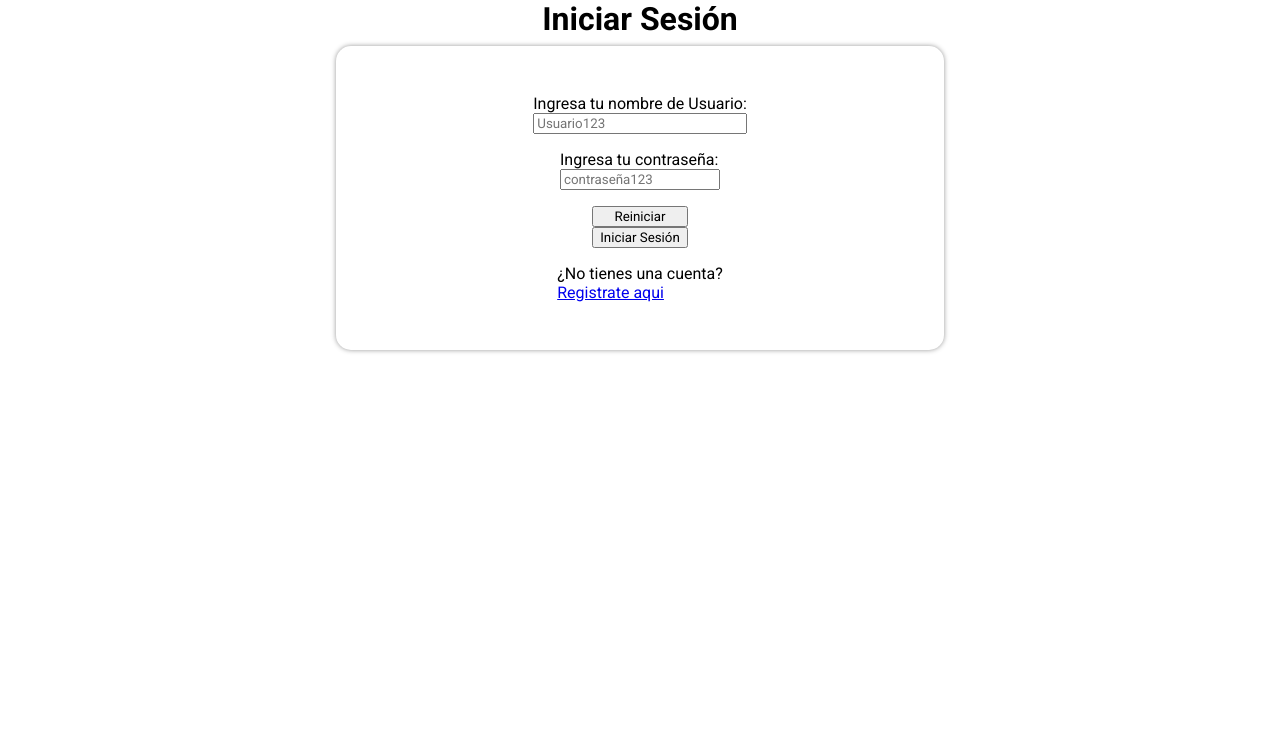
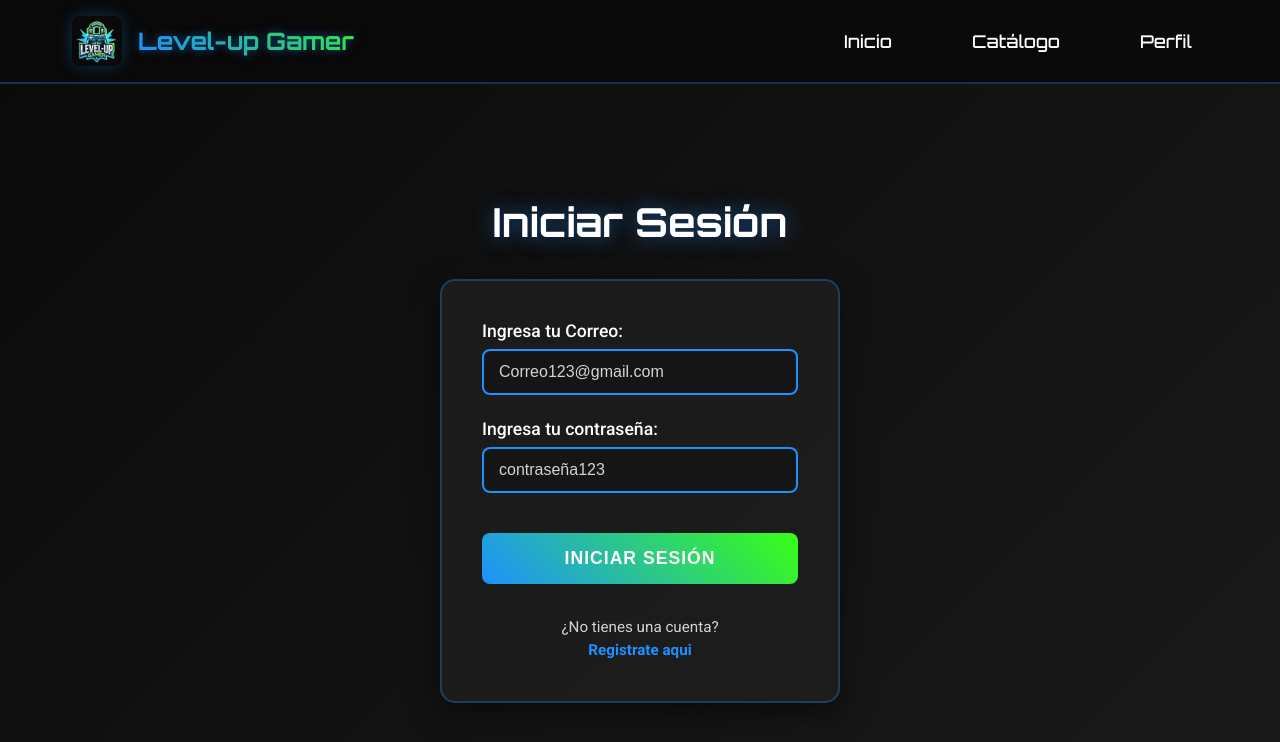
Before and after one commit to gato7382/Gamer_Store, a plain HTML site: page inicio.html in a window 1280 px wide. Drawn offline with Linux system fonts and the light colour scheme.

Commit message:
Actualize la pagina de inicio

```diff
--- a/css/style.css
+++ b/css/style.css
@@ -1,47 +1,233 @@
 @import url('https://fonts.googleapis.com/css2?family=Roboto:ital,wght@0,100..900;1,100..900&display=swap');
+@import url('https://fonts.googleapis.com/css2?family=Orbitron:wght@400..900&display=swap');
 
-*{
-    font-family: "Roboto", sans-serif;
+* {
     margin: 0;
+    padding: 0;
+    box-sizing: border-box;
 }
 
-header{
-    height:  8vh;
-    width: 100%;
-    display: flex;
-    justify-content: center;
-    flex-direction: column;
-    background-color: black;
-}
-
-#titulo{
-    display: flex;
-    justify-content: center;
-}
-
-form{
+body {
+    font-family: "Roboto", sans-serif;
+    background: linear-gradient(135deg, #0a0a0a 0%, #1a1a1a 100%);
+    min-height: 100vh;
     display: flex;
     flex-direction: column;
     justify-content: center;
     align-items: center;
-    gap: 1rem;
-    box-shadow: 0px 0px 5px #00000069;
-    border-radius: 15px;
-    padding: 3rem;
-    width: 40vw;
+    color: #FFFFFF;
 }
 
-#body{
-    min-height: 40vh;
+ header {
+    font-family: "Orbitron", sans-serif;
+    position: fixed;
+    top: 0;
+    left: 0;
+    width: 100%;
+    background: rgba(10, 10, 10, 0.95);
+    backdrop-filter: blur(10px);
+    border-bottom: 2px solid rgba(30, 144, 255, 0.3);
+    z-index: 1000;
+    padding: 1rem 0;
+}
+
+.contenedor-header {
+    display: flex;
+    justify-content: space-between;
+    align-items: center;
+    max-width: 1200px;
+    margin: 0 auto;
+    padding: 0 2rem;
+}
+
+.logo {
+    display: flex;
+    align-items: center;
+    gap: 1rem;
+}
+
+.logo img {
+    width: 50px;
+    height: 50px;
+    border-radius: 8px;
+    box-shadow: 0 0 15px rgba(30, 144, 255, 0.3);
+}
+
+.logo h2 {
+    font-family: "Orbitron", sans-serif;
+    background: linear-gradient(45deg, #1E90FF, #39FF14);
+    background-clip: text;
+    -webkit-background-clip: text;
+    -webkit-text-fill-color: transparent;
+    color: transparent;
+    font-size: 1.5rem;
+    font-weight: bold;
+    text-shadow: 0 0 10px rgba(30, 144, 255, 0.5);
+}
+
+nav ul {
+    display: flex;
+    list-style: none;
+    gap: 3rem;
+}
+
+nav ul li a {
+    color: #FFFFFF;
+    text-decoration: none;
+    font-size: 1.1rem;
+    font-weight: 500;
+    transition: all 0.3s ease;
+    padding: 0.5rem 1rem;
+    border-radius: 5px;
+    position: relative;
+}
+
+nav ul li a:hover {
+    color: #39FF14;
+    background: rgba(57, 255, 20, 0.1);
+    text-shadow: 0 0 5px rgba(57, 255, 20, 0.5);
+}
+
+nav ul li a::after {
+    content: '';
+    position: absolute;
+    bottom: -5px;
+    left: 50%;
+    width: 0;
+    height: 2px;
+    background: linear-gradient(45deg, #1E90FF, #39FF14);
+    transition: all 0.3s ease;
+    transform: translateX(-50%);
+}
+
+nav ul li a:hover::after {
+    width: 100%;
+}
+
+ #contenedor-principal {
+            display: flex;
+            flex-direction: column;
+            justify-content: center;
+            align-items: center;
+            min-height: 100vh;
+            padding-top: 100px;
+        }
+
+#titulo {
+    font-family: "Orbitron", sans-serif;
+    text-align: center;
+    margin-bottom: 2rem;
+}
+
+#titulo h1 {
+    font-size: 2.5rem;
+    color: #FFFFFF;
+    font-weight: bold;
+    text-shadow: 0 0 20px rgba(30, 144, 255, 0.5);
+}
+
+#body {
+    background: rgba(30, 30, 30, 0.8);
+    padding: 2.5rem;
+    border-radius: 15px;
+    box-shadow: 0 10px 30px rgba(0, 0, 0, 0.5);
+    border: 2px solid rgba(30, 144, 255, 0.3);
+    min-width: 400px;
+    text-align: center;
+}
+
+#formulario {
     display: flex;
     flex-direction: column;
-    justify-content: center;
-    align-items: center;
-    row-gap: 3rem;
+    gap: 1.5rem;
 }
 
-.row{
+.row {
     display: flex;
     flex-direction: column;
-    justify-content: center;
+    text-align: left;
 }
+
+.row label {
+    color: #FFFFFF;
+    font-size: 1.1rem;
+    margin-bottom: 0.5rem;
+    font-weight: 500;
+}
+
+.row input {
+    padding: 12px 15px;
+    border: 2px solid #1E90FF;
+    border-radius: 8px;
+    background: rgba(20, 20, 20, 0.9);
+    color: #FFFFFF;
+    font-size: 1rem;
+    transition: all 0.3s ease;
+    outline: none;
+}
+
+.row input::placeholder {
+    color: #D3D3D3;
+}
+
+.row input:focus {
+    border-color: #39FF14;
+    box-shadow: 0 0 10px rgba(57, 255, 20, 0.3);
+    transform: translateY(-2px);
+}
+
+.row button {
+    padding: 15px 30px;
+    background: linear-gradient(45deg, #1E90FF, #39FF14);
+    color: #FFFFFF;
+    border: none;
+    border-radius: 8px;
+    font-size: 1.1rem;
+    font-weight: bold;
+    cursor: pointer;
+    transition: all 0.3s ease;
+    margin-top: 1rem;
+    text-transform: uppercase;
+    letter-spacing: 1px;
+}
+
+.row button:hover {
+    transform: translateY(-3px);
+    box-shadow: 0 5px 20px rgba(30, 144, 255, 0.4);
+    background: linear-gradient(45deg, #39FF14, #1E90FF);
+}
+
+.row button:active {
+    transform: translateY(-1px);
+}
+
+#body p {
+    margin-top: 2rem;
+    color: #D3D3D3;
+    font-size: 0.95rem;
+    line-height: 1.5;
+}
+
+#body a {
+    color: #1E90FF;
+    text-decoration: none;
+    font-weight: bold;
+    transition: color 0.3s ease;
+}
+
+#body a:hover {
+    color: #39FF14;
+    text-shadow: 0 0 5px rgba(57, 255, 20, 0.5);
+}
+
+@media (max-width: 480px) {
+    #body {
+        min-width: 300px;
+        margin: 1rem;
+        padding: 2rem;
+    }
+
+    #titulo h1 {
+        font-size: 2rem;
+    }
+}
--- a/inicio.html
+++ b/inicio.html
@@ -7,25 +7,42 @@
     <link rel="stylesheet" href="css/style.css">
 </head>
 <body>
+    <header>
+        <div class="contenedor-header">
+            <div class="logo">
+                <img src="imgs/Logo Level-Up.png" alt="Level-up Gamer Logo">
+                <h2>Level-up Gamer</h2>
+            </div>
+            <nav>
+                <ul>
+                    <li><a href="#">Inicio</a></li>
+                    <li><a href="#">Catálogo</a></li>
+                    <li><a href="#">Perfil</a></li>
+                </ul>
+            </nav>
+        </div>
+    </header>
+
+    <div id="contenedor-principal">
         <div id="titulo">
             <h1>Iniciar Sesión</h1>
         </div>
         <div id="body">
             <form action="#" id="formulario">
                 <div class="row">
-                <label for="usuario">Ingresa tu nombre de Usuario: <br></label>
-                <input type="text" name="usuario" id="usuario" placeholder="Usuario123">
+                    <label for="correo">Ingresa tu Correo: <br></label>
+                    <input type="email" name="correo" id="correo" placeholder="Correo123@gmail.com">
                 </div>
                 <div class="row">
                     <label for="clave">Ingresa tu contraseña: <br></label>
                     <input type="password" name="clave" id="clave" placeholder="contraseña123">
                 </div>
                 <div class="row">
-                <button type="reset">Reiniciar</button>
                     <button type="submit">Iniciar Sesión</button>
                 </div>
+            </form>
             <p>¿No tienes una cuenta?<br> <a href="#">Registrate aqui</a></p>
-        </form>
+        </div>
     </div>
 </body>
 </html>
```
Also changed, not shown: registro.html (added, +30 -0 lines), imgs/Logo Level-Up.png (added). Lines whose indentation alone changed are shown as unchanged.
